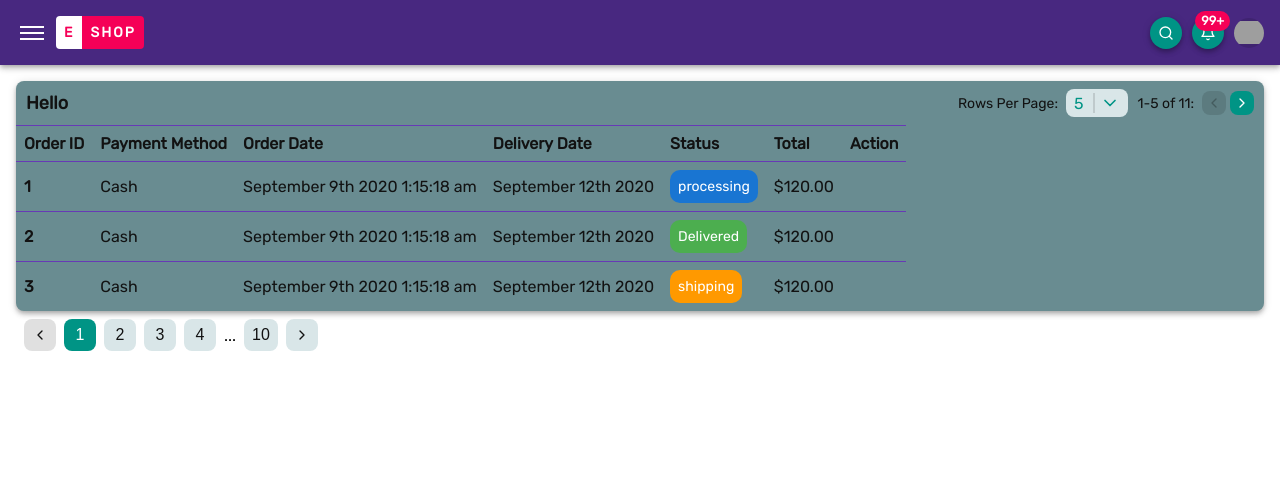
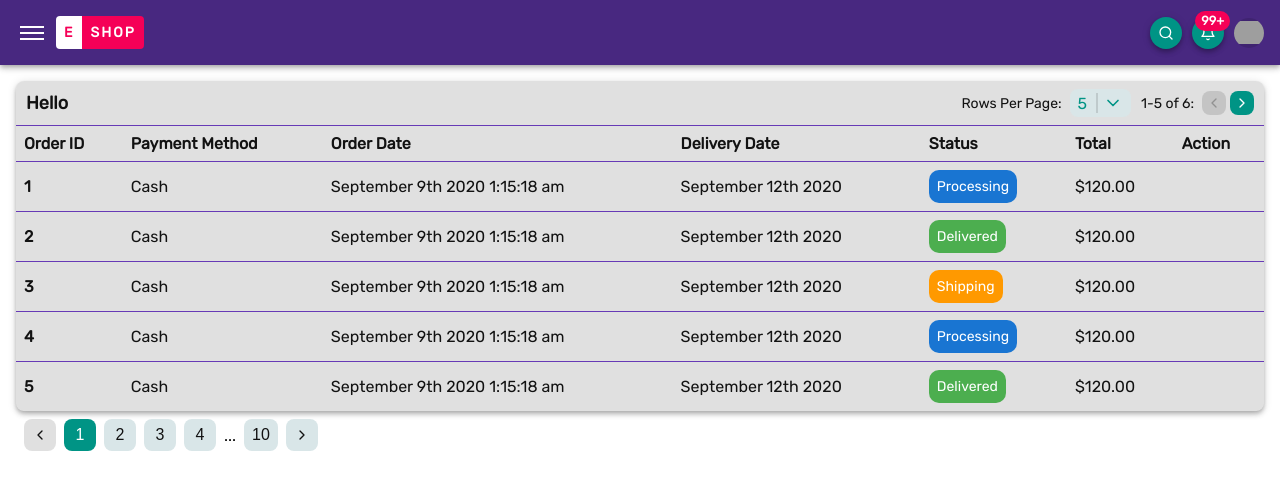
Before and after one commit to tuhinsaud4614/mern-ecommerce, a React (Create React App) app in the folder front-end/admin-site/: page / in a window 1280 px wide. Shown: the top 490 px of the page. Built offline with nearby package versions, Linux system fonts and the light colour scheme; grey boxes are pictures that could not be loaded.

Commit message:
Table Component table elements created

```diff
--- a/front-end/admin-site/src/pages/dashboard/index.tsx
+++ b/front-end/admin-site/src/pages/dashboard/index.tsx
@@ -5,8 +5,9 @@ import { useState } from "react";
 // import { BiFile } from "react-icons/bi";
 // import { FiEye, FiEyeOff } from "react-icons/fi";
 
-import Pagination from "../../shared/components/pagination"
+import Pagination from "../../shared/components/pagination";
 import Table from "../../shared/components/table";
+import Badge from "../../shared/components/ui/badge";
 
 // import Select from "../../shared/components/select";
 
@@ -21,6 +22,63 @@ import Table from "../../shared/components/table";
 
 // interface Props {}
 
+const data = [
+  {
+    id: 1,
+    type: "Cash",
+    date: "September 9th 2020 1:15:18 am",
+    delV: "September 12th 2020",
+    badge: <Badge variant="info">Processing</Badge>,
+    price: "$120.00",
+    emp: "",
+  },
+  {
+    id: 2,
+    type: "Cash",
+    date: "September 9th 2020 1:15:18 am",
+    delV: "September 12th 2020",
+    badge: <Badge variant="success">Delivered</Badge>,
+    price: "$120.00",
+    emp: "",
+  },
+  {
+    id: 3,
+    type: "Cash",
+    date: "September 9th 2020 1:15:18 am",
+    delV: "September 12th 2020",
+    badge: <Badge variant="warning">Shipping</Badge>,
+    price: "$120.00",
+    emp: "",
+  },
+  {
+    id: 4,
+    type: "Cash",
+    date: "September 9th 2020 1:15:18 am",
+    delV: "September 12th 2020",
+    badge: <Badge variant="info">Processing</Badge>,
+    price: "$120.00",
+    emp: "",
+  },
+  {
+    id: 5,
+    type: "Cash",
+    date: "September 9th 2020 1:15:18 am",
+    delV: "September 12th 2020",
+    badge: <Badge variant="success">Delivered</Badge>,
+    price: "$120.00",
+    emp: "",
+  },
+  {
+    id: 6,
+    type: "Cash",
+    date: "September 9th 2020 1:15:18 am",
+    delV: "September 12th 2020",
+    badge: <Badge variant="warning">Shipping</Badge>,
+    price: "$120.00",
+    emp: "",
+  },
+];
+
 const Dashboard = () => {
   // const [s, setS] = useState<boolean>(false);
   // const [r, setR] = useState<"left" | "right">("right");
@@ -30,8 +88,61 @@ const Dashboard = () => {
 
   return (
     <div>
-      <Table title="Hello"/>
-      <Pagination onTap={(page) => setValue(page)}/>
+      <Table title="Hello" count={data.length}>
+        <Table.Head>
+          <Table.Row>
+            <Table.Cell scope="col" as="th">
+              Order ID
+            </Table.Cell>
+            <Table.Cell scope="col" as="th">
+              Payment Method
+            </Table.Cell>
+            <Table.Cell scope="col" as="th">
+              Order Date
+            </Table.Cell>
+            <Table.Cell scope="col" as="th">
+              Delivery Date
+            </Table.Cell>
+            <Table.Cell scope="col" as="th">
+              Status
+            </Table.Cell>
+            <Table.Cell scope="col" as="th">
+              Total
+            </Table.Cell>
+            <Table.Cell scope="col" as="th">
+              Action
+            </Table.Cell>
+          </Table.Row>
+        </Table.Head>
+        <Table.Body>
+          {data.map((item) => (
+            <Table.Row key={item.id}>
+              <Table.Cell scope="row" as="th">
+                {item.id}
+              </Table.Cell>
+              <Table.Cell scope="row" as="td">
+                {item.type}
+              </Table.Cell>
+              <Table.Cell scope="row" as="td">
+                {item.date}
+              </Table.Cell>
+              <Table.Cell scope="row" as="td">
+                {item.delV}
+              </Table.Cell>
+              <Table.Cell scope="row" as="td">
+                {item.badge}
+              </Table.Cell>
+              <Table.Cell scope="row" as="td">
+                {item.price}
+              </Table.Cell>
+              <Table.Cell scope="row" as="td">
+                {item.emp}
+              </Table.Cell>
+            </Table.Row>
+          ))}
+        </Table.Body>
+      </Table>
+      <Pagination onTap={(page) => setValue(page)} />
       {/* <Select
         options={[
           { name: "Hi", value: "hi" },
--- a/front-end/admin-site/src/shared/components/modal/index.tsx
+++ b/front-end/admin-site/src/shared/components/modal/index.tsx
@@ -26,7 +26,10 @@ interface ModalProps {
   open: boolean;
   scroll?: boolean;
   staticBack?: boolean;
-  children?: ReactElement<HeadProps> | ReactElement<BodyProps> |ReactElement<FootProps>[];
+  children?:
+    | ReactElement<HeadProps>
+    | ReactElement<BodyProps>
+    | ReactElement<FootProps>[];
 }
 
 const backdropVariants: Variants = {
--- /dev/null
+++ b/front-end/admin-site/src/shared/components/table/TBody.tsx
@@ -0,0 +1,20 @@
+import { ComponentPropsWithoutRef, ReactElement, useContext } from "react";
+
+import { TableContext } from "./reducer";
+import { TRowProps } from "./TRow";
+
+export interface TBodyProps extends ComponentPropsWithoutRef<"tbody"> {
+  children?: ReactElement<TRowProps> | ReactElement<TRowProps>[];
+}
+
+const TBody = ({ children, ...rest }: TBodyProps) => {
+  const { start, end } = useContext(TableContext);
+  console.log("TBody");
+  return (
+    <tbody {...rest}>
+      {Array.isArray(children) ? children.slice(start - 1, end) : children}
+    </tbody>
+  );
+};
+TBody.displayName = "Table.Body";
+export default TBody;
--- /dev/null
+++ b/front-end/admin-site/src/shared/components/table/TCell.tsx
@@ -0,0 +1,30 @@
+import { ComponentPropsWithoutRef, FC } from "react";
+import classNames from "classnames";
+
+import styles from "./index.module.scss";
+
+export interface TCellProps extends ComponentPropsWithoutRef<"td"> {
+  as?: "td" | "th";
+}
+
+const TCell: FC<TCellProps> = ({
+  as: Component = "td",
+  scope,
+  className,
+  children,
+  ...rest
+}: TCellProps) => {
+  return (
+    <Component
+      className={classNames(
+        className,
+        Component === "th" ? styles.TH : styles.TD
+      )}
+      {...rest}
+    >
+      {children}
+    </Component>
+  );
+};
+TCell.displayName = "Table.Cell";
+export default TCell;
--- /dev/null
+++ b/front-end/admin-site/src/shared/components/table/THead.tsx
@@ -0,0 +1,14 @@
+import { ComponentPropsWithoutRef, ReactElement } from "react";
+
+import { TRowProps } from "./TRow";
+
+export interface THeadProps extends ComponentPropsWithoutRef<"thead">{
+  children?: ReactElement<TRowProps> | ReactElement<TRowProps>[];
+}
+
+const THead = ({ children, ...rest }: THeadProps ) => {
+  console.log("Thead");
+  return <thead {...rest}>{children}</thead>;
+};
+THead.displayName = "Table.Head";
+export default THead;
--- /dev/null
+++ b/front-end/admin-site/src/shared/components/table/TRow.tsx
@@ -0,0 +1,13 @@
+import { ComponentPropsWithoutRef, ReactElement } from "react";
+
+import { TCellProps } from "./TCell";
+
+export interface TRowProps extends ComponentPropsWithoutRef<"tr"> {
+  children?: ReactElement<TCellProps> | ReactElement<TCellProps>[];
+}
+
+const TRow = ({ className, children, ...rest }: TRowProps) => {
+  return <tr {...rest}>{children}</tr>;
+};
+TRow.displayName = "Table.Row";
+export default TRow;
--- a/front-end/admin-site/src/shared/components/table/index.module.scss
+++ b/front-end/admin-site/src/shared/components/table/index.module.scss
@@ -14,7 +14,7 @@
 }
 
 .Container {
-  background: var(--primary-color);
+  background: var(--disabled-color);
   border-radius: spacing();
   box-shadow: $box-shadow;
 }
@@ -70,10 +70,6 @@
 .Body {
   overflow-x: auto;
 }
-.Root {
-  border-collapse: collapse;
-  color: var(--text-color);
-  font-size: 1.6rem;
 
 %cell-style {
   padding: spacing();
@@ -81,10 +77,18 @@
   text-align: start;
 }
 
-  & th {
+.Root {
+  width: 100%;
+  border-collapse: collapse;
+  color: var(--text-color);
+  font-size: 1.6rem;
+}
+
+.TH {
   @extend %cell-style;
 }
-  & td {
+
+.TD {
   @extend %cell-style;
   & > img {
     width: spacing(8.75);
@@ -92,4 +96,3 @@
     border-radius: spacing();
   }
 }
-}
--- a/front-end/admin-site/src/shared/components/table/index.tsx
+++ b/front-end/admin-site/src/shared/components/table/index.tsx
@@ -1,20 +1,25 @@
-import { useReducer } from "react";
+import { ReactNode, useReducer } from "react";
 import classNames from "classnames";
 import { FiChevronLeft, FiChevronRight } from "react-icons/fi";
 
-import reducer, { ActionTypes, TableState } from "./reducer";
+import reducer, { ActionTypes, TableContext, TableState } from "./reducer";
+import { IconButton } from "../ui/button";
 import Select from "../select";
-import { IconButton } from "../ui/button";
+import THead from "./THead";
+import TBody from "./TBody";
+import TRow from "./TRow";
+import TCell from "./TCell";
 import styles from "./index.module.scss";
-import Badge from "../ui/badge";
 
 interface Props {
   count?: number;
   title?: string;
+  children?:
+    ReactNode | ReactNode[];
 }
-const Table = ({ count, title }: Props) => {
+const Table = ({ count, title, children }: Props) => {
   const initialState: TableState = {
-    count: count || 11,
+    count: count || 0,
     current: 1,
     row: 5,
     end: count && count < 5 ? count : 5,
@@ -24,8 +29,10 @@ const Table = ({ count, title }: Props) => {
 
   return (
     <section className={classNames(styles.Container)}>
+      <TableContext.Provider value={{ ...state, dispatch }}>
         <header className={classNames(styles.Header)}>
           {title && <h1>{title}</h1>}
+          {count && (
             <div className={classNames(styles.Pagination)}>
               <div className={classNames(styles.PageRows)}>
                 <span>Rows Per Page:</span>
@@ -70,61 +77,22 @@ const Table = ({ count, title }: Props) => {
                 </IconButton>
               </div>
             </div>
+          )}
         </header>
         <div className={classNames(styles.Body)}>
-        <table className={classNames(styles.Root)}>
-          <thead>
-            <tr>
-              <th scope="col">Order ID</th>
-              <th scope="col">Payment Method</th>
-              <th scope="col">Order Date</th>
-              <th scope="col">Delivery Date</th>
-              <th scope="col">Status</th>
-              <th scope="col">Total</th>
-              <th scope="col">Action</th>
-            </tr>
-          </thead>
-          <tbody>
-            <tr>
-              <th scope="row">1</th>
-              <td>Cash</td>
-              <td>September 9th 2020 1:15:18 am</td>
-              <td>September 12th 2020</td>
-              <td>
-                <Badge variant="info">processing</Badge>
-              </td>
-              <td>$120.00</td>
-              <td></td>
-            </tr>
-            <tr>
-              <th scope="row">2</th>
-              <td>Cash</td>
-              <td>September 9th 2020 1:15:18 am</td>
-              <td>September 12th 2020</td>
-              <td>
-                <Badge variant="success">Delivered</Badge>
-              </td>
-              <td>$120.00</td>
-              <td></td>
-            </tr>
-            <tr>
-              <th scope="row">3</th>
-              <td>Cash</td>
-              <td>September 9th 2020 1:15:18 am</td>
-              <td>September 12th 2020</td>
-              <td>
-                <Badge variant="warning">shipping</Badge>
-              </td>
-              <td>$120.00</td>
-              <td></td>
-            </tr>
-          </tbody>
-        </table>
+          <table className={classNames(styles.Root)}>{children}</table>
         </div>
+      </TableContext.Provider>
       <footer className={classNames(styles.Footer)}></footer>
     </section>
   );
 };
 
 Table.displayName = "Table";
-export default Table;
+export default Object.assign(Table, {
+
+  Head: THead,
+  Body: TBody,
+  Row: TRow,
+  Cell: TCell,
+});
--- a/front-end/admin-site/src/shared/components/table/reducer.ts
+++ b/front-end/admin-site/src/shared/components/table/reducer.ts
@@ -1,3 +1,5 @@
+import { createContext, Dispatch } from "react";
+
 export interface TableState {
   count: number;
   current: number;
@@ -65,4 +67,10 @@ function reducer(state: TableState, action: Actions): TableState {
   }
 }
 
+export interface ContextProps extends TableState {
+  dispatch: Dispatch<Actions>;
+}
+
+export const TableContext = createContext({} as ContextProps);
+
 export default reducer;
```
Lines whose indentation alone changed are shown as unchanged.
